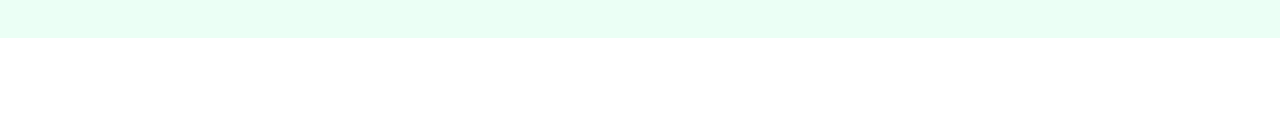
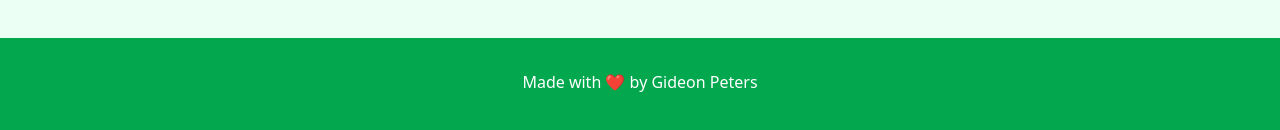
Before and after one commit to gideonpeters/eden-dogs, a Vue app: page / in a window 1280 px wide. Shown: the part 1486-1616 px from the top of the page. Before the commit the page ends 1524 px from the top, so only its background shows below. Built offline with nearby package versions, Linux system fonts and the light colour scheme; no server answers.

Commit message:
feat: add footer & refactor logo to component

```diff
--- /dev/null
+++ b/src/components/SiteFooter.vue
@@ -0,0 +1,5 @@
+<template>
+	<div class="bg-green w-full h-[10rem] lg:px-32 px-5 py-8">
+		<h1 class="text-white text-center">Made with ❤️ by Gideon Peters</h1>
+	</div>
+</template>
--- a/src/components/SiteHeader.vue
+++ b/src/components/SiteHeader.vue
@@ -1,15 +1,17 @@
 <template>
 	<div>
-		<svg @click="goHome" class="h-[5rem] w-[9rem] text-green cursor-pointer">
-			<use href="@/assets/img/logo.svg#logo"></use>
-		</svg>
+		<SiteLogo @click="goHome" />
 	</div>
 </template>
 
 <script>
 import { routeEndpoints } from '@/router';
+import SiteLogo from '@/components/SiteLogo.vue';
 
 export default {
+	components: {
+		SiteLogo,
+	},
 	methods: {
 		goHome() {
 			this.$router.push({ name: routeEndpoints.HOME.name });
--- /dev/null
+++ b/src/components/SiteLogo.vue
@@ -0,0 +1,5 @@
+<template>
+	<svg v-on="$listeners" class="h-[5rem] w-[9rem] text-green cursor-pointer transition ease-in-out hover:scale-[102%] duration-300">
+		<use href="@/assets/img/logo.svg#logo"></use>
+	</svg>
+</template>
--- a/src/components/layouts/SiteLayout.vue
+++ b/src/components/layouts/SiteLayout.vue
@@ -1,11 +1,11 @@
 <template>
-	<div
-		id="app"
-		class="relative pt-3 pb-16 lg:px-32 px-5 bg-green-10 flex flex-col min-h-screen h-full overflow-x-hidden overflow-y-hidden"
-	>
-		<SiteHeader class="z-40" />
+	<div id="app" class="relative pt-3 bg-green-10 flex flex-col min-h-screen h-full overflow-x-hidden overflow-y-hidden">
+		<SiteHeader class="z-40 lg:px-32 px-5" />
+		<div class="lg:px-32 px-5 flex flex-col pb-16">
+			<slot />
+		</div>
 
-		<slot />
+		<SiteFooter class="z-40" />
 
 		<svg class="absolute z-0 top-[-2rem] left-[-5rem] h-[30rem] w-[30rem] text-purple">
 			<use href="@/assets/img/blob-1.svg#blob-1"></use>
@@ -21,10 +21,12 @@
 
 <script>
 import SiteHeader from '@/components/SiteHeader.vue';
+import SiteFooter from '@/components/SiteFooter.vue';
 
 export default {
 	components: {
 		SiteHeader,
+		SiteFooter,
 	},
 };
 </script>
```
